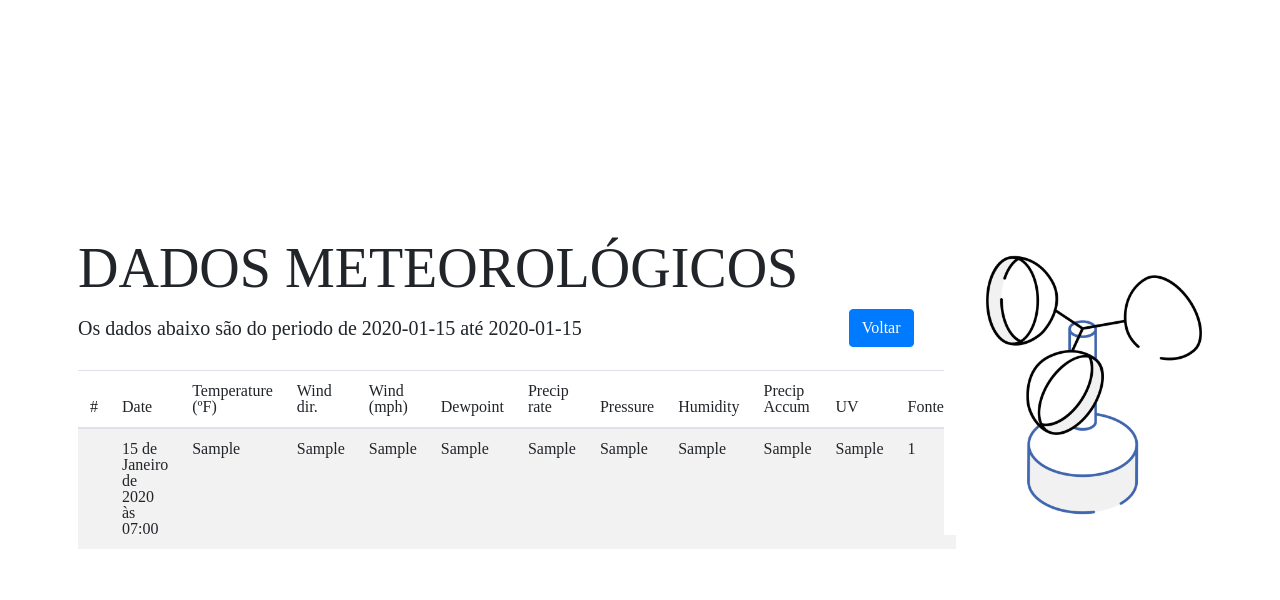
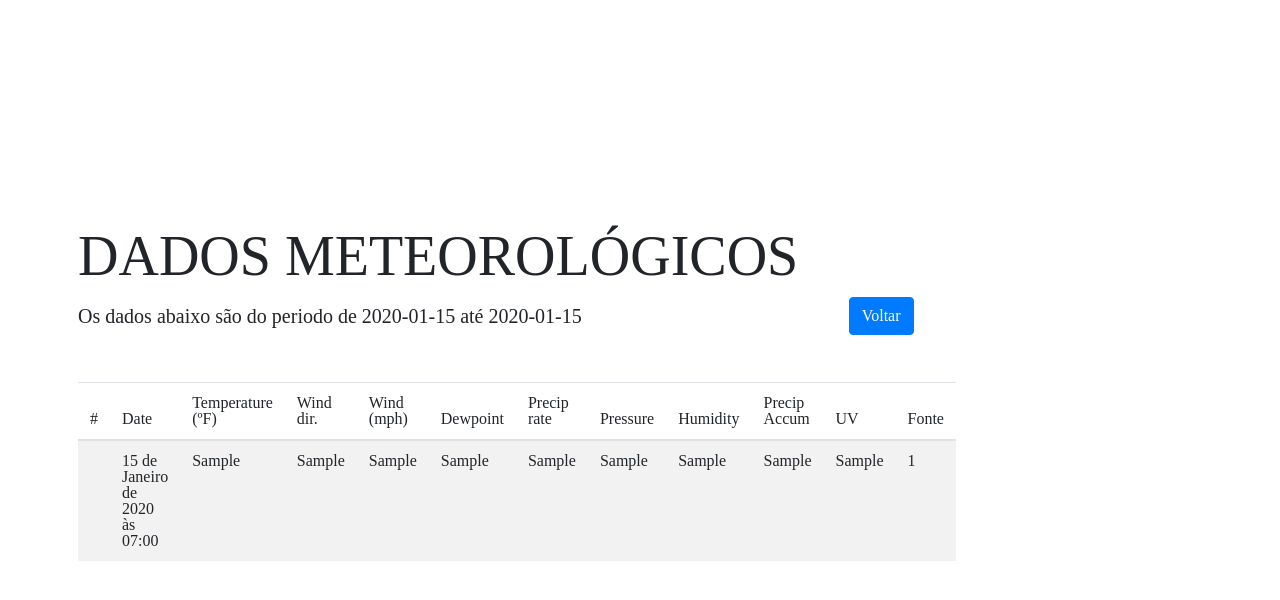
Before and after one commit to salarini-e/weather_data_capturer, a Django app: template data_display/templates/ver_dados.html in a window 1280 px wide. Shown: the top 600 px of the page. Run offline with Django 5.2, Linux system fonts and the light colour scheme; tables that the repository leaves empty hold one stand-in row (values such as "Sample post"); the template is opened without the code that fills it: values that come from a table or form of the project are taken from there, most other values are stand-ins (such as "Sample title", 1, 10 or a date in 2020); some libraries are stand-ins or nearby versions.

Commit message:
fix urls from demo sources and remove img from online data view

```diff
--- a/data_display/templates/ver_dados.html
+++ b/data_display/templates/ver_dados.html
@@ -13,8 +13,7 @@
                         </div>
                     </div>
                     <div class="row">
-                        <div class="col d-flex">
-                            <table></table>
+                        <div class="col d-flex pt-4">
                             <table class="table table-striped">
                                 <thead>
                                     <tr>
@@ -55,9 +54,6 @@
                         </div>
                     </div>
                 </div>
-                <div class="col-3">
-                    <img class="logo" src="/static/images/icone.jpg" alt="icone estação meteorológica">
-                </div>
             </div>
 {% endblock %}
 {% block js %}
```
